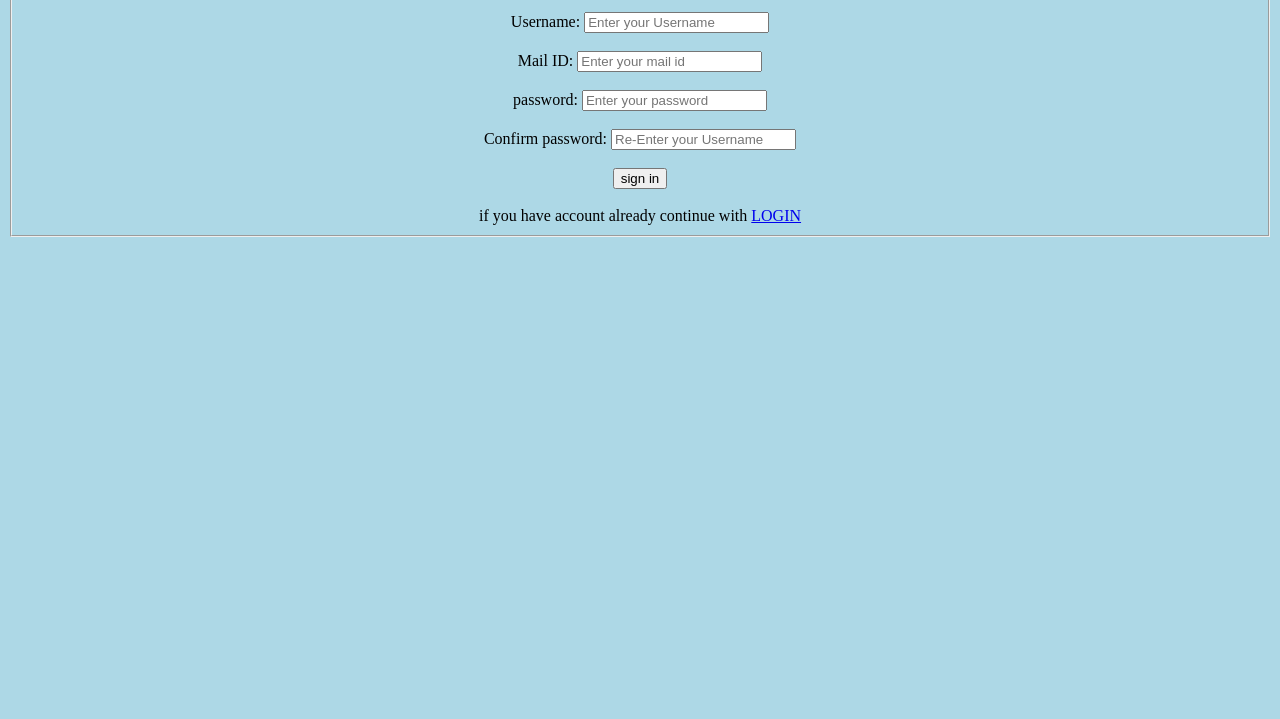
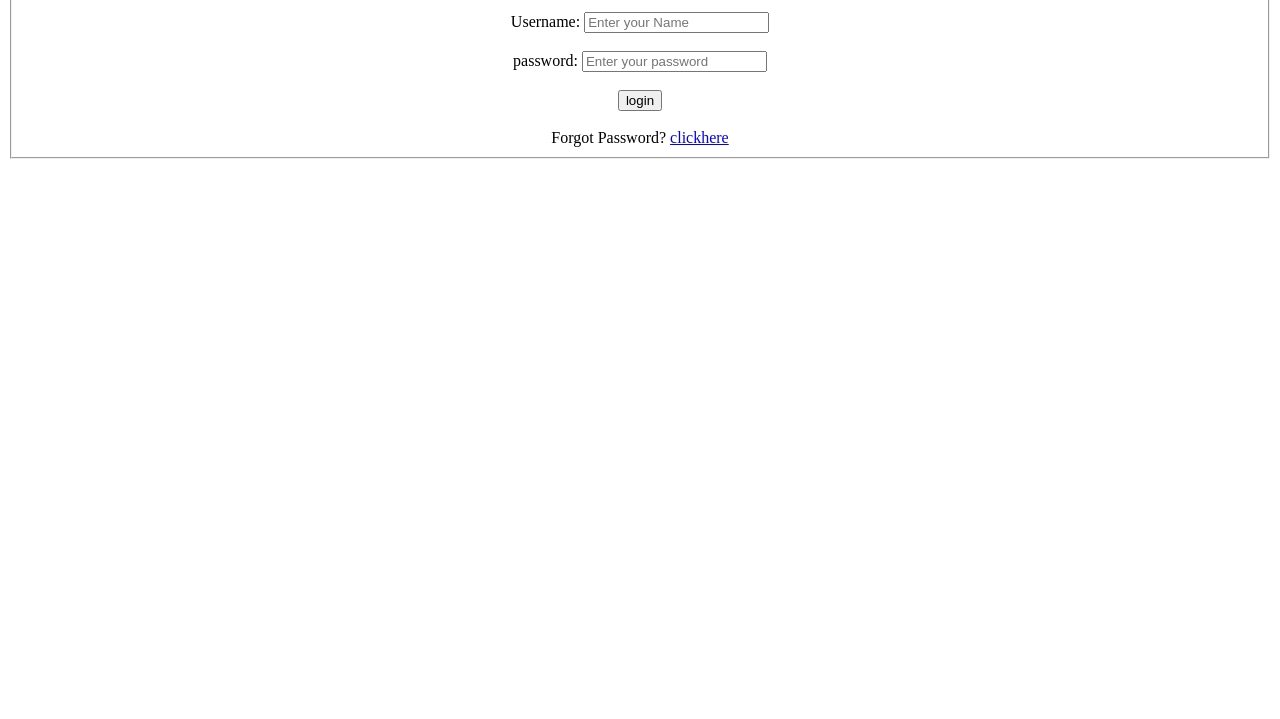
Before and after one commit to rajamurishiva/s, a plain HTML site: page index.html in a window 1280 px wide. Shown: the part 81-800 px from the top of the page. Drawn offline with Linux system fonts and the light colour scheme.

Commit message:
Add files via upload

```diff
--- a/index.html
+++ b/index.html
@@ -5,34 +5,24 @@
     <meta name="viewport" content="width=device-width, initial-scale=1.0">
     <title>Document</title>
 </head>
-<body bgcolor="lightblue">
+<body>
+    <center>
+        <form action="file5.html" method="post">
+    <fieldset>
+        <legend style="text-align: center;"><h1>login in</h1></legend>
 
-   <center><form action="file4.html" method="post" >
-    <fieldset>
+<form action="file5.html" method="post">
+<label for="Username">Username:</label>
+<input type="text" id="Username" placeholder="Enter your Name" name="Username" required><br><br>
+<label for="password">password:</label>
+<input type="password" id="password" placeholder="Enter your password" name="password"><br><br>
 
-        <legend style="text-align: center;"center><h1>SIGN IN</h1></legend>
+<center><button type="submit">login</button><br><br></center>
 
-        <label for="Username">Username:</label>
-<input type="text" id="Username" placeholder="Enter your Username" name="Username" required><br><br>
+Forgot Password?
+<a href="fil3.html">clickhere</a>
 
-<label for="mail id">Mail ID:</label>
-<input type="email" id="mail id" placeholder="Enter your mail id" name="mail id" required><br><br>
-<label for="password">password:</label>
-<input type="password" id="password" placeholder="Enter your password" name="password" required><br><br>
-<label for="password">Confirm password:</label>
-<input type="password" id="password" placeholder="Re-Enter your Username" name="password" required><br><br>
-<button type="submit">sign in</button><br> <br>
-if you have account already
-continue with
-<a href="./file2.html">LOGIN</a>
-
-
-
-
-</fieldset>
-</form>
-
-
-
+    </fieldset>
+</form></center>
 </body>
 </html>
```
